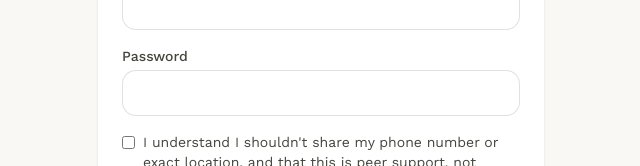
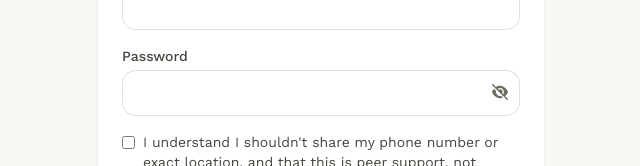
Before and after one commit to EMMA-NUEL-M/mental-health-, a Next.js app: page /signup in a window 1280 px wide. Shown: the part 468-634 px from the top of the page, without its empty margins (319-959 px from the left). Built offline with nearby package versions, Linux system fonts and the light colour scheme; no server answers.

Commit message:
added a show and hide button to the sign up page

```diff
--- a/src/app/signup/page.tsx
+++ b/src/app/signup/page.tsx
@@ -1,15 +1,20 @@
+
 "use client";
 
 import { useState } from "react";
 import { useRouter } from "next/navigation";
 import { createClient } from "@/lib/supabase/client";
+import { FontAwesomeIcon } from "@fortawesome/react-fontawesome";
+import { faEye, faEyeSlash } from "@fortawesome/free-solid-svg-icons";
 
 export default function SignupPage() {
   const router = useRouter();
   const supabase = createClient();
+
   const [displayName, setDisplayName] = useState("");
   const [email, setEmail] = useState("");
   const [password, setPassword] = useState("");
+  const [showPassword, setShowPassword] = useState(false);
   const [acknowledged, setAcknowledged] = useState(false);
   const [error, setError] = useState<string | null>(null);
   const [loading, setLoading] = useState(false);
@@ -19,18 +24,23 @@ export default function SignupPage() {
     setError(null);
 
     if (!acknowledged) {
-      setError("Please confirm you've read the safety notice before continuing.");
+      setError(
+        "Please confirm you've read the safety notice before continuing."
+      );
       return;
     }
 
     setLoading(true);
+
     const { data, error: signUpError } = await supabase.auth.signUp({
       email,
       password,
     });
 
     if (signUpError || !data.user) {
-      setError(signUpError?.message ?? "Something went wrong creating your account.");
+      setError(
+        signUpError?.message ?? "Something went wrong creating your account."
+      );
       setLoading(false);
       return;
     }
@@ -52,23 +62,33 @@ export default function SignupPage() {
   return (
     <main className="min-h-screen flex items-center justify-center px-6 py-12">
       <div className="card w-full max-w-md">
-        <h1 className="font-display text-2xl text-ink-900 mb-1">Create your account</h1>
+        <h1 className="font-display text-2xl text-ink-900 mb-1">
+          Create your account
+        </h1>
+
         <p className="text-ink-500 text-sm mb-6">
-          Use a display name, not your real name, if you'd rather stay anonymous.
+          Use a display name, not your real name, if you'd rather stay
+          anonymous.
         </p>
 
         <div className="bg-gold-100 border border-gold-500/30 rounded-card p-4 mb-6 text-sm text-ink-700">
-          <p className="font-medium text-ink-900 mb-1">Before you continue</p>
+          <p className="font-medium text-ink-900 mb-1">
+            Before you continue
+          </p>
+
           <p>
             Never share your phone number, your exact location, or other
-            identifying details with people you're matched with here.
-            Keep the conversation on this app.
+            identifying details with people you're matched with here. Keep the
+            conversation on this app.
           </p>
         </div>
 
         <form onSubmit={handleSubmit} className="space-y-4">
           <div>
-            <label className="block text-sm font-medium text-ink-700 mb-1">Display name</label>
+            <label className="block text-sm font-medium text-ink-700 mb-1">
+              Display name
+            </label>
+
             <input
               required
               value={displayName}
@@ -77,8 +97,12 @@ export default function SignupPage() {
               placeholder="e.g. QuietRiver"
             />
           </div>
+
           <div>
-            <label className="block text-sm font-medium text-ink-700 mb-1">Email</label>
+            <label className="block text-sm font-medium text-ink-700 mb-1">
+              Email
+            </label>
+
             <input
               required
               type="email"
@@ -87,16 +111,36 @@ export default function SignupPage() {
               className="input-field"
             />
           </div>
+
           <div>
-            <label className="block text-sm font-medium text-ink-700 mb-1">Password</label>
+            <label className="block text-sm font-medium text-ink-700 mb-1">
+              Password
+            </label>
+
+            <div className="relative">
               <input
                 required
                 minLength={8}
-              type="password"
+                type={showPassword ? "text" : "password"}
                 value={password}
                 onChange={(e) => setPassword(e.target.value)}
-              className="input-field"
+                className="input-field pr-12"
               />
+
+              <button
+                type="button"
+                onClick={() => setShowPassword((prev) => !prev)}
+                className="absolute right-3 top-1/2 -translate-y-1/2 text-ink-500 hover:text-ink-800 transition-colors"
+                aria-label={
+                  showPassword ? "Hide password" : "Show password"
+                }
+              >
+                <FontAwesomeIcon
+                  icon={showPassword ? faEye : faEyeSlash}
+                  className="h-4 w-4"
+                />
+              </button>
+            </div>
           </div>
 
           <label className="flex items-start gap-2 text-sm text-ink-700">
@@ -106,13 +150,24 @@ export default function SignupPage() {
               onChange={(e) => setAcknowledged(e.target.checked)}
               className="mt-1"
             />
-            I understand I shouldn't share my phone number or exact
-            location, and that this is peer support, not therapy.
+
+            <span>
+              I understand I shouldn't share my phone number or exact location,
+              and that this is peer support, not therapy.
+            </span>
           </label>
 
-          {error && <p className="text-clay-600 text-sm">{error}</p>}
+          {error && (
+            <p className="text-clay-600 text-sm">
+              {error}
+            </p>
+          )}
 
-          <button type="submit" disabled={loading} className="btn-primary w-full">
+          <button
+            type="submit"
+            disabled={loading}
+            className="btn-primary w-full"
+          >
             {loading ? "Creating account…" : "Create account"}
           </button>
         </form>
```
Lines whose indentation alone changed are shown as unchanged.
